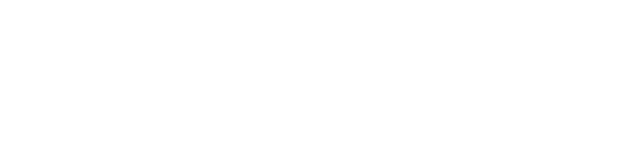
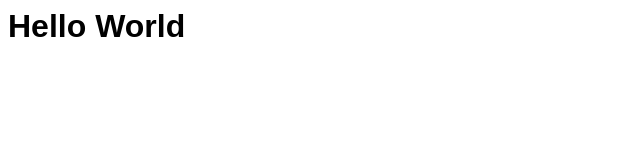
Before and after one commit to esrathv/wpu-test-repo, a plain HTML site: page index.html in a window 1280 px wide. Shown: the whole page, without its empty margins (0-640 px from the left). Drawn offline with Linux system fonts and the light colour scheme.

Commit message:
mengubah file index dan menambahkan file style.css

```diff
--- a/index.html
+++ b/index.html
@@ -1,8 +1,9 @@
 <html>
     <head>
         <title>Coba Git</title>
+        <link rel="stylesheet" href="style.css">
     </head>
     <body>
-
+        <h1>Hello World</h1>
     </body>
 </html>
--- /dev/null
+++ b/style.css
@@ -0,0 +1,3 @@
+body{
+    font-family: arial;
+}
```
